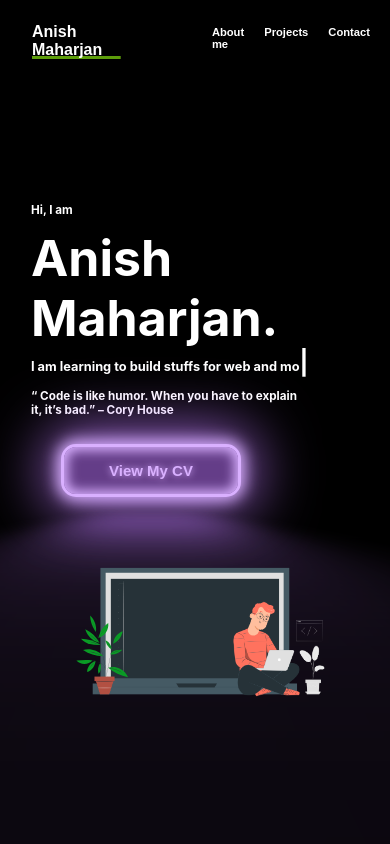
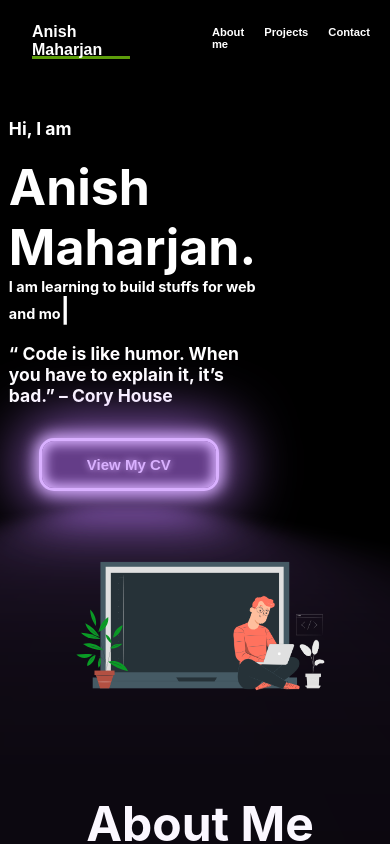
Before and after one commit to anish0123/portfolio, a React (Create React App) app: page / in a window 390 px wide. Shown: the top 844 px of the page. Built offline with nearby package versions, Linux system fonts and the light colour scheme.

Commit message:
migrated welcome component css to the component file

```diff
--- a/src/components/Iam.js
+++ b/src/components/Iam.js
@@ -34,16 +34,14 @@ const StyledSpan = styled.span`
   font-weight: bold;
 
   @media only screen and (max-width: 1080px) {
-    font-size: 1rem;
+    font-size: 1.3rem;
   }
-  @media only screen and (max-width: 1080px) {
+  @media only screen and (max-width: 500px) {
+    font-size: 0.9rem;
+  }
+
+  @media only screen and (max-width: 380px) {
     font-size: 0.8rem;
-  }
-  @media only screen and (max-width: 380px) {
-    font-size: 0.6rem;
-  }
-  @media only screen and (max-width: 300px) {
-    font-size: 0.6rem;
   }
 `
 
--- a/src/components/NavBar.js
+++ b/src/components/NavBar.js
@@ -52,7 +52,7 @@ const NavRight = styled.div`
   flex-direction: row;
   padding: 0;
   margin: 0;
-  margin-left: 50%;
+  margin-left: 70%;
 
   @media only screen and (max-width: 1920px) {
     margin-left: 63%;
@@ -67,27 +67,27 @@ const NavRight = styled.div`
   }
 
   @media only screen and (max-width: 900px) {
-    margin-left: 40%;
+    margin-left: 38%;
   }
 
   @media only screen and (max-width: 750px) {
-    margin-left: 28%;
+    margin-left: 26%;
   }
 
   @media only screen and (max-width: 500px) {
-    margin-left: 10%;
+    margin-left: 20%;
   }
 
   @media only screen and (max-width: 440px) {
-    margin-left: 8%;
+    margin-left: 21%;
   }
 
   @media only screen and (max-width: 380px) {
-    margin-left: 5%;
+    margin-left: 20%;
   }
 
   @media only screen and (max-width: 300px) {
-    margin-left: 0;
+    margin-left: 10%;
   }
 `;
 
--- a/src/components/Welcome.js
+++ b/src/components/Welcome.js
@@ -6,8 +6,8 @@ import Iam from "./Iam";
 
 const Welcome = () => {
   return (
-    <div id="welcome">
-      <div className="welcomeText">
+    <WelcomeDiv>
+      <WelcomeText>
         <h3>Hi, I am</h3>
         <Title />
         <Iam />
@@ -24,11 +24,11 @@ const Welcome = () => {
         >
           View My CV
         </Button>
-      </div>
+      </WelcomeText>
       <div className="lottie">
         <Lottie animationData={coding} />
       </div>
-    </div>
+    </WelcomeDiv>
   );
 };
 
@@ -82,4 +82,55 @@ const Button = styled.button`
   }
 `;
 
+const WelcomeDiv = styled.div`
+  margin-left: 10rem;
+  display: flex;
+  flex: 1;
+  flex-direction: row;
+  justify-content: center;
+  height: 100vh;
+
+  @media only screen and (max-width: 1920px) {
+    margin-left: 15px;
+    align-items: center;
+    height: 90vh;
+  }
+
+  @media only screen and (max-width: 1080px) {
+    flex-direction: column;
+  }
+
+`;
+
+const WelcomeText = styled.div`
+  margin-right: 5rem;
+  margin-top: 13rem;
+
+  @media only screen and (max-width: 1920px) {
+    margin-right: 5rem;
+    font-size: 1rem;
+    margin-top: 0rem;
+  }
+
+  @media only screen and (max-width: 1440px) {
+    margin-top: 4rem;
+  }
+
+  @media only screen and (max-width: 1080px) {
+    font-size: 1.5rem;
+  }
+
+  @media only screen and (max-width: 900px) {
+    font-size: 18px;
+    margin-top: 5rem;
+    padding-right: 4em;
+  }
+
+  @media only screen and (max-width: 500px) {
+    font-size: 15px;
+    margin-top: 5rem;
+  }
+
+`;
+
 export default Welcome;
--- a/src/components/navBar/MainName.js
+++ b/src/components/navBar/MainName.js
@@ -46,12 +46,14 @@ const StyledMainName = styled.h1`
     padding: 0;
     font-size: 1.2rem;
     padding-top: 3px;
+    margin-right: 0
   }
 
   @media only screen and (max-width: 440px) {
     padding: 0;
     font-size: 1rem;
     padding-top: 7px;
+    margin-right: 0;
   }
 
   @media only screen and (max-width: 380px) {
@@ -59,12 +61,14 @@ const StyledMainName = styled.h1`
     font-size: 1rem;
     margin-left: 10px;
     padding-top: 3px;
+    margin-right: 0;
   }
 
   @media only screen and (max-width: 300px) {
     padding: 0;
     font-size: 0.6rem;
-    margin-left: 10px;
+    margin-left: 0.7rem;
+    margin-right:1.3rem;
     padding-top: 8px;
   }
 `;
--- a/src/components/navBar/NavRightItems.js
+++ b/src/components/navBar/NavRightItems.js
@@ -52,7 +52,7 @@ text-decoration: none;
     font-size: 0.6rem;
   }
 
-  @media only screen and (max-width: 380px) {
+  @media only screen and (max-width: 300px) {
     font-size: 0.5rem;
   }
 
--- a/src/index.css
+++ b/src/index.css
@@ -673,11 +673,11 @@ Styling for my contact details
     height: 90vh
   }
   #name {
-    font-size: 50px;
+    font-size: 70px;
   }
   .welcomeText {
     margin-right: 5rem;
-    font-size: 10px;
+    font-size: 20px;
     margin-top: 5rem;
   }
   .lottie{
@@ -869,7 +869,7 @@ Styling for my contact details
   }
   .welcomeText {
     margin-right: 5rem;
-    font-size: 10px;
+    font-size: 15px;
     margin-top: 5rem;
   }
   .lottie{
```
